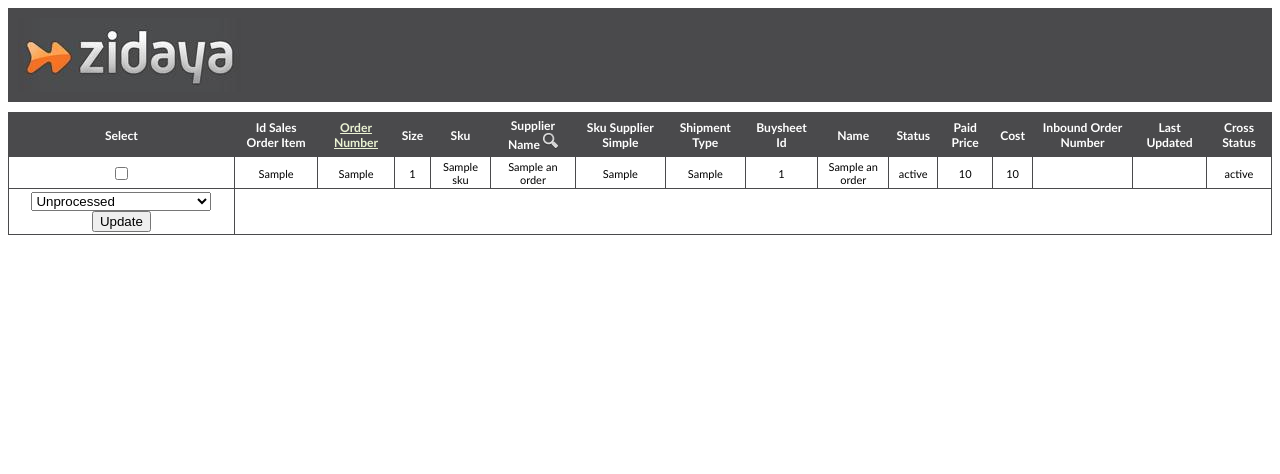
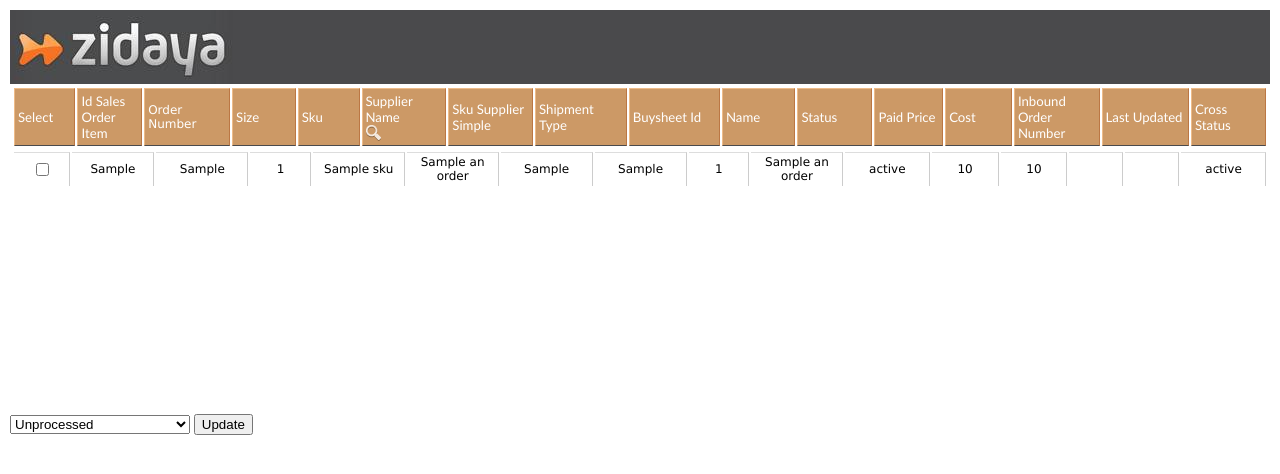
Before and after one commit to volkancirik/zTools, a Django app: template templates/orders.html in a window 1280 px wide. Shown: the top 474 px of the page. Run offline with Django 3.2, Linux system fonts and the light colour scheme; the template is opened without the code that fills it: most values are stand-ins (such as "Sample title", 1, 10 or a date in 2020); some libraries are stand-ins or nearby versions.

Commit message:
table headers are fixed

```diff
--- a/templates/orders.html
+++ b/templates/orders.html
@@ -6,8 +6,13 @@
     <style type="text/css">
         div.shell{
             background-color: #4A4A4C;
-            margin: 0 auto 10px;
-            padding: 10px;
+            margin: 0;
+            /*padding: 10px;*/
+
+        }
+        div.shell.logo_box
+        {
+            position: fixed;
         }
         div.header{
             margin: 0 auto;
@@ -20,10 +25,19 @@
         }
         div.content{
             margin: 0 auto;
-            overflow: auto;
+            text-align: center;
+            /*overflow: auto;*/
+            /*height:300px; */
+        }
+        table.orders,th,td{
+            font-family:"Trebuchet MS", Arial, Helvetica, sans-serif;
+            /*table-layout:fixed;*/
+            border-collapse:collapse;
+            border:1px solid #4A4A4C;
+            font-size: 11px;
             text-align: center;
         }
-        table.orders,th,td{
+         table.ordersHeader,th,td{
             font-family:"Trebuchet MS", Arial, Helvetica, sans-serif;
             border-collapse:collapse;
             border:1px solid #4A4A4C;
@@ -41,7 +55,15 @@
             padding-top:5px;
             padding-bottom:4px;
             background-color:#4A4A4C;
+            border-top:1px solid #FFFFFF;
             color:#ffffff;
+            z-index: 10;
+            /*position: fixed;*/
+        }
+        tr{
+            /*position: relative;*/
+            /*top: 10px;*/
+            z-index: 9;
         }
         tr.alt td {
             color:#000000;
@@ -59,8 +81,152 @@
             display: none;
         }
     </style>
+    <style type="text/css">
+<!--
+/* Terence Ordona, portal[AT]imaputz[DOT]com */
+/* http://creativecommons.org/licenses/by-sa/2.0/ */
+/* begin some basic styling here */
+body {
+background: #FFF;
+color: #000;
+font: normal normal 12px Verdana, Geneva, Arial, Helvetica, sans-serif;
+margin: 10px;
+padding: 0
+}
+table, td, a {
+color: #000;
+font: normal normal 12px Verdana, Geneva, Arial, Helvetica, sans-serif
+}
+h1 {
+font: normal normal 18px Verdana, Geneva, Arial, Helvetica, sans-serif;
+margin: 0 0 5px 0
+}
+h2 {
+font: normal normal 16px Verdana, Geneva, Arial, Helvetica, sans-serif;
+margin: 0 0 5px 0
+}
+h3 {
+font: normal normal 13px Verdana, Geneva, Arial, Helvetica, sans-serif;
+color: #008000;
+margin: 0 0 15px 0
+}
+/* end basic styling */
+/* define height and width of scrollable area. Add 16px to width for scrollbar */
+div.tableContainer {
+clear: both;
+border: 1px solid #963;
+height: 285px;
+overflow: auto;
+width: 756px
+}
+/* Reset overflow value to hidden for all non-IE browsers. */
+html>body div.tableContainer {
+overflow: hidden;
+width: 756px
+}
+/* define width of table. IE browsers only */
+div.tableContainer table {
+float: left;
+width: 740px
+}
+/* define width of table. Add 16px to width for scrollbar. */
+/* All other non-IE browsers. */
+html>body div.tableContainer table {
+width: 756px
+}
+/* set table header to a fixed position. WinIE 6.x only */
+/* In WinIE 6.x, any element with a position property set to relative and is a child of */
+/* an element that has an overflow property set, the relative value translates into fixed. */
+/* Ex: parent element DIV with a class of tableContainer has an overflow property set to auto */
+thead.fixedHeader tr {
+position: relative
+}
+/* set THEAD element to have block level attributes. All other non-IE browsers */
+/* this enables overflow to work on TBODY element. All other non-IE, non-Mozilla browsers */
+html>body thead.fixedHeader tr {
+display: block
+}
+/* make the TH elements pretty */
+thead.fixedHeader th {
+background: #C96;
+border-left: 1px solid #EB8;
+border-right: 1px solid #B74;
+border-top: 1px solid #EB8;
+font-weight: normal;
+padding: 4px 3px;
+text-align: left
+}
+/* make the A elements pretty. makes for nice clickable headers */
+thead.fixedHeader a, thead.fixedHeader a:link, thead.fixedHeader a:visited {
+color: #FFF;
+display: block;
+text-decoration: none;
+width: 100%
+}
+/* make the A elements pretty. makes for nice clickable headers */
+/* WARNING: swapping the background on hover may cause problems in WinIE 6.x */
+thead.fixedHeader a:hover {
+color: #FFF;
+display: block;
+text-decoration: underline;
+width: 100%
+}
+/* define the table content to be scrollable */
+/* set TBODY element to have block level attributes. All other non-IE browsers */
+/* this enables overflow to work on TBODY element. All other non-IE, non-Mozilla browsers */
+/* induced side effect is that child TDs no longer accept width: auto */
+html>body tbody.scrollContent {
+display: block;
+height: 262px;
+overflow: auto;
+width: 100%
+}
+/* make TD elements pretty. Provide alternating classes for striping the table */
+/* http://www.alistapart.com/articles/zebratables/ */
+tbody.scrollContent td, tbody.scrollContent tr.normalRow td {
+background: #FFF;
+border-bottom: none;
+border-left: none;
+border-right: 1px solid #CCC;
+border-top: 1px solid #DDD;
+padding: 2px 3px 3px 4px
+}
+tbody.scrollContent tr.alternateRow td {
+background: #EEE;
+border-bottom: none;
+border-left: none;
+border-right: 1px solid #CCC;
+border-top: 1px solid #DDD;
+padding: 2px 3px 3px 4px
+}
+/* define width of TH elements: 1st, 2nd, and 3rd respectively. */
+/* Add 16px to last TH for scrollbar padding. All other non-IE browsers. */
+/* http://www.w3.org/TR/REC-CSS2/selector.html#adjacent-selectors */
+html>body thead.fixedHeader th {
+width: 200px
+}
+html>body thead.fixedHeader th + th {
+width: 240px
+}
+html>body thead.fixedHeader th + th + th {
+width: 316px
+}
+/* define width of TD elements: 1st, 2nd, and 3rd respectively. */
+/* All other non-IE browsers. */
+/* http://www.w3.org/TR/REC-CSS2/selector.html#adjacent-selectors */
+html>body tbody.scrollContent td {
+width: 200px
+}
+html>body tbody.scrollContent td + td {
+width: 240px
+}
+html>body tbody.scrollContent td + td + td {
+width: 300px
+}
+-->
+</style>
     <script type="text/javascript" src="http://ajax.googleapis.com/ajax/libs/jquery/1.4.2/jquery.min.js"></script>
-    <script>
+   <script>
 
         function countCheckboxes(){
         var inputElems = document.getElementsByTagName("input"),
@@ -74,6 +240,7 @@
           document.getElementById('numberofchecked').value= count;
         }
 
+
 function openForm(ID){
        if ($("#searchForm_"+ID).is(":hidden")){
           $("#searchForm_"+ID).slideDown("slow");
@@ -83,6 +250,7 @@ function openForm(ID){
        }
 }
      </script>
+
 </head>
 <body>
     <div class="shell">
@@ -96,9 +264,14 @@ function openForm(ID){
             </div>
         </div>
     </div>
+
+    <form id ="orderForm" style='display: inline-block;' action="/update/" method='post'>{% csrf_token %}
     <div class="content">
-    <table class="orders">
-        <tr>
+
+    <table class="scrollTable" >
+{#    <table class="orders">#}
+        <thead class="fixedHeader">
+          <tr class="alternateRow">
             <th>Select</th>
             <th>Id Sales Order Item</th>
             <th><a class="sortItem" href="/sort/order_id/">Order Number</a></th>
@@ -127,12 +300,13 @@ function openForm(ID){
             <th>Inbound Order Number</th>
             <th>Last Updated</th>
             <th>Cross Status</th>
+          </tr>
+        </thead>
 
-        </tr>
-                <form id ="orderForm" style='display: inline-block;' action="/update/" method='post'>{% csrf_token %}
 
-                {% for anOrder in orders %}
-                <tr>
+        <tbody class="scrollContent">
+            {% for anOrder in orders %}
+                <tr class="normalRow">
                     <td> <input type=checkbox class="checkboxClass" name='orderChecked' value="{{ anOrder.id }}"></td>
                     <td>{{ anOrder.id_sales_order_item }}</td>
                     <td>{{ anOrder.order_nr }} </td>
@@ -150,11 +324,14 @@ function openForm(ID){
                     <td></td>
                     <td>{{  anOrder.status}}</td>
                 </tr>
+                {% endfor %}
+        </tbody>
 
-                {% endfor %}
 
-                <tr>
-                    <td>
+    </table>
+
+    </div>
+
                     <select name='status'>
                           <option value='unprocessed'  selected="true" >Unprocessed</option>
                           <option value='out_of_stock'>Out of Stock</option>
@@ -166,15 +343,6 @@ function openForm(ID){
                     </select>
                     <input type='submit' value="Update" onClick="countCheckboxes()">
                     <input type="hidden" name='numberofchecked' id='numberofchecked' >
-
-                    </td>
-                </tr>
-                </form>
-
-    </table>
-
-    </div>
-
-
+      </form>
 </body>
 </html>
```
